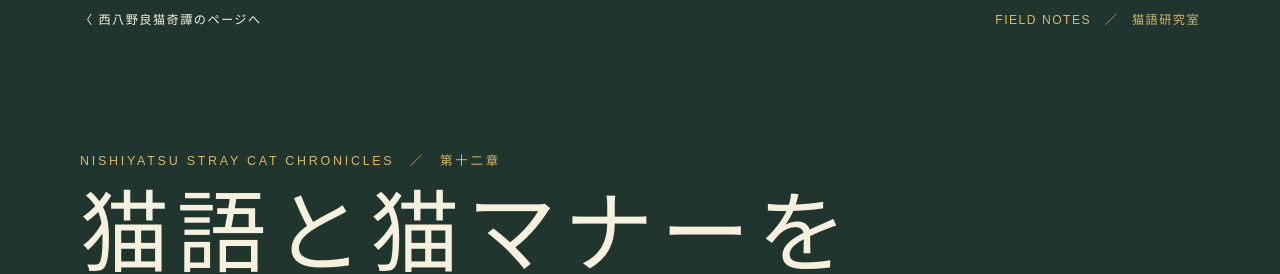
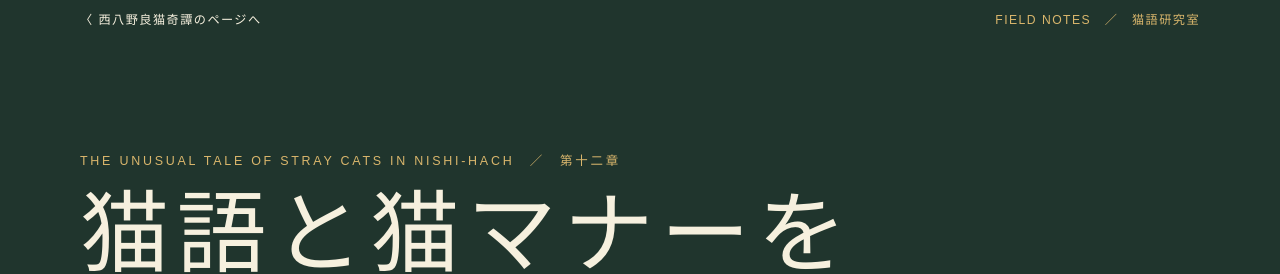
Before and after one commit to minervaartoffice-star/hokaku-san, a plain HTML site: page nekogo.html in a window 1280 px wide. Shown: the top 274 px of the page. Drawn offline with Linux system fonts and the light colour scheme.

Commit message:
Update nekogo.html

```diff
--- a/nekogo.html
+++ b/nekogo.html
@@ -21,7 +21,7 @@
   <a class="skip" href="#本文">本文へスキップ</a>
   <nav class="topbar" aria-label="ページ案内"><a href="https://sites.google.com/view/minervaartoffice/hokaku-san">〈 西八野良猫奇譚のページへ</a><span class="mark">FIELD NOTES　／　猫語研究室</span></nav>
   <header class="hero">
-    <div class="eyebrow">NISHIYATSU STRAY CAT CHRONICLES　／　第十二章</div>
+    <div class="eyebrow">The Unusual Tale of Stray Cats in Nishi-hach　／　第十二章</div>
     <h1>猫語と猫マナーを<br>マスターしよう</h1>
     <p class="subtitle">野良猫と、この町の住人同士として暮らすために。</p>
     <div class="hero-meta"><span class="seal">西八<br>野良猫</span><strong>『西八野良猫奇譚』</strong>　ホカク／著<br>第十二章「猫語と猫マナーをマスターしよう」全文</div>
```
